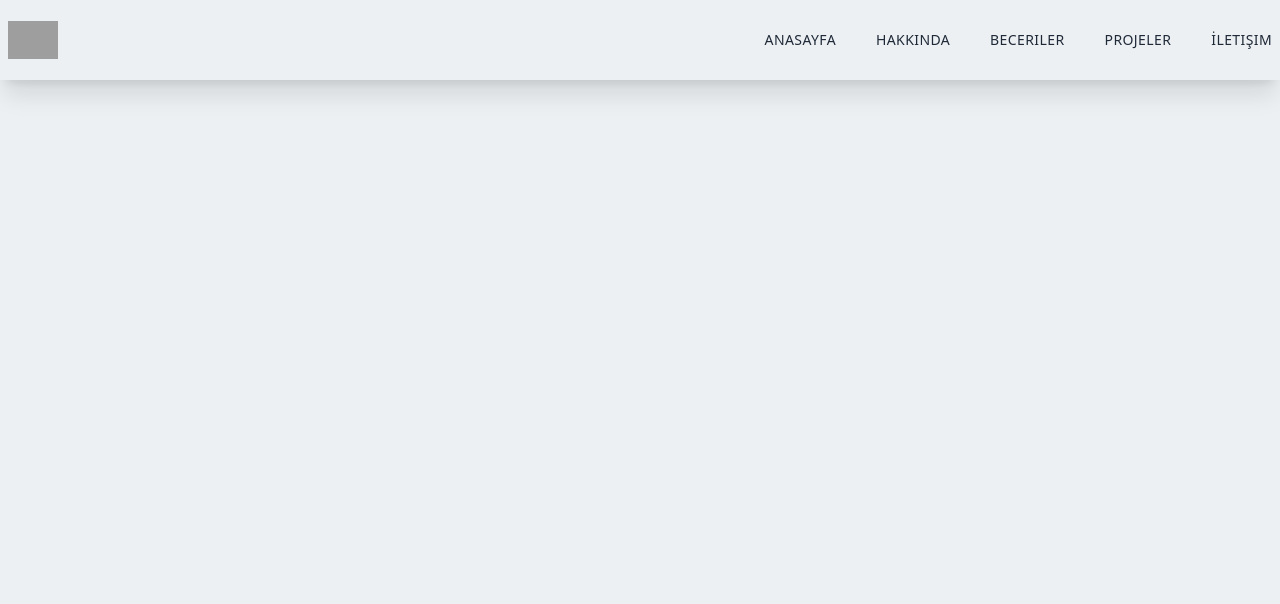
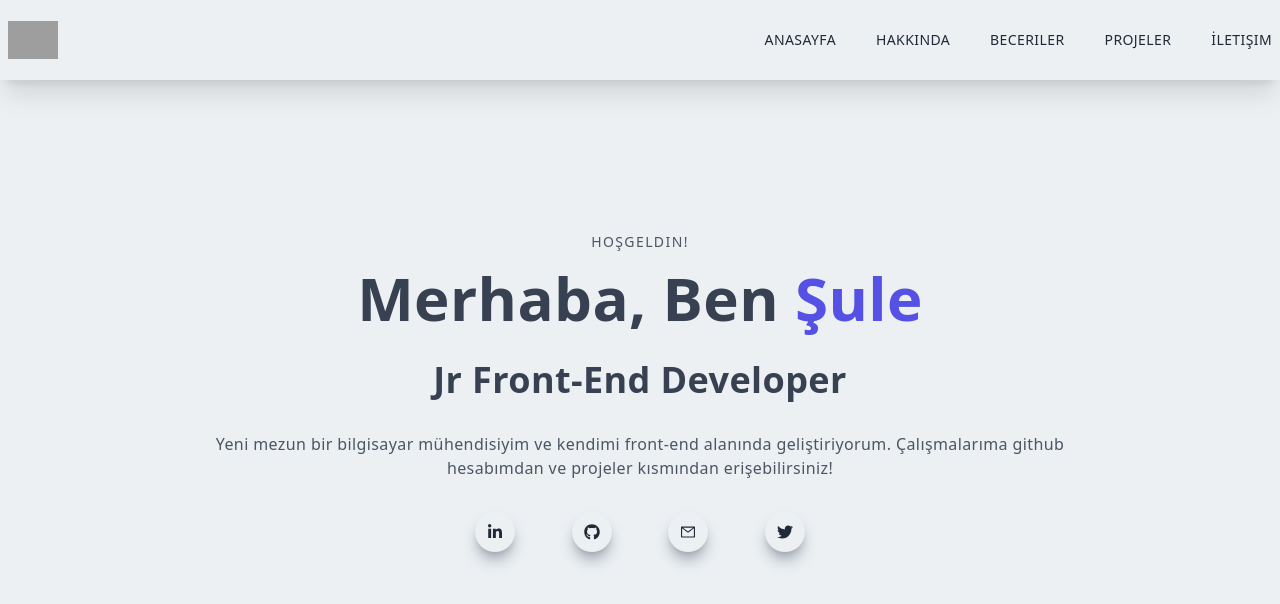
Before and after one commit to sulekaptan/portfolio, a Next.js app: page / in a window 1280 px wide. Shown: the top 604 px of the page. Built offline with nearby package versions, Linux system fonts and the light colour scheme; grey boxes are pictures that could not be loaded.

Commit message:
added main page

```diff
--- /dev/null
+++ b/components/Main.jsx
@@ -0,0 +1,35 @@
+import React from 'react'
+import { AiOutlineMenu, AiOutlineClose, AiOutlineMail } from 'react-icons/ai'
+import { FaLinkedinIn, FaGithub, FaTwitter } from 'react-icons/fa'
+
+
+export const Main = () => {
+  return (
+    <div className='w-full h-screen text-center'>
+        <div className='max-w-[1240px] w-full h-full mx-auto p-2 flex justify-center items-center'>
+            <div>
+                <p className='uppercase text-sm tracking-widest text-gray-600'>Hoşgeldin!</p>
+                <h1 className='py-4 text-gray-700'>Merhaba, Ben <span className='text-[#5651e5]'>Şule</span></h1>
+                <h2 className='py-4 text-gray-700'>Jr Front-End Developer</h2>
+                <p className='py-4 text-gray-600 max-w-[70%] m-auto'>Yeni mezun bir bilgisayar mühendisiyim ve kendimi front-end alanında geliştiriyorum. Çalışmalarıma github hesabımdan ve projeler kısmından erişebilirsiniz!</p>
+                <div className='flex items-center justify-between max-w-[330px] m-auto py-4'>
+                <div className='rounded-full shadow-lg shadow-gray-400 p-3 cursor-pointer hover:scale-105 ease-in duration-300'>
+                  <FaLinkedinIn />
+                </div>
+                <div className='rounded-full shadow-lg shadow-gray-400 p-3 cursor-pointer hover:scale-105 ease-in duration-300'>
+                  <FaGithub />
+                </div>
+                <div className='rounded-full shadow-lg shadow-gray-400 p-3 cursor-pointer hover:scale-105 ease-in duration-300'>
+                  <AiOutlineMail />
+                </div>
+                <div className='rounded-full shadow-lg shadow-gray-400 p-3 cursor-pointer hover:scale-105 ease-in duration-300'>
+                  <FaTwitter />
+                </div>
+                </div>
+            </div>
+        </div>
+    </div>
+  )
+}
+
+export default Main
--- a/components/Nav.jsx
+++ b/components/Nav.jsx
@@ -3,7 +3,6 @@ import Image from 'next/image'
 import Link from 'next/link'
 import { AiOutlineMenu, AiOutlineClose, AiOutlineMail } from 'react-icons/ai'
 import { FaLinkedinIn, FaGithub, FaTwitter } from 'react-icons/fa'
-import { BsFillPersonLinesFill } from 'react-icons/bs'
 
 const Nav = () => {
 
@@ -46,7 +45,7 @@ const Nav = () => {
       </div>
 
 
-      <div className={nav ? 'fixed left-0 top-0 w-full h-screen bg-black/70' : ''}>
+      <div className={nav ? 'md:hidden fixed left-0 top-0 w-full h-screen bg-black/70' : ''}>
         <div className=
             {nav
                 ? 'fixed left-0 top-0 w-[75%] sm:w-[60%] md:w-[45%] h-screen bg-[#ecf0f3] p-10 ease-in duration-500'
--- a/pages/index.js
+++ b/pages/index.js
@@ -1,6 +1,7 @@
 import Head from 'next/head'
 import Image from 'next/image'
 import Nav from '../components/Nav'
+import Main  from '../components/Main'
 
 export default function Home() {
   return (
@@ -10,8 +11,7 @@ export default function Home() {
         <meta name="description" content="Generated by create next app" />
       </Head>
       <Nav/>
-
-
+      <Main/>
     </div>
   )
 }
```
